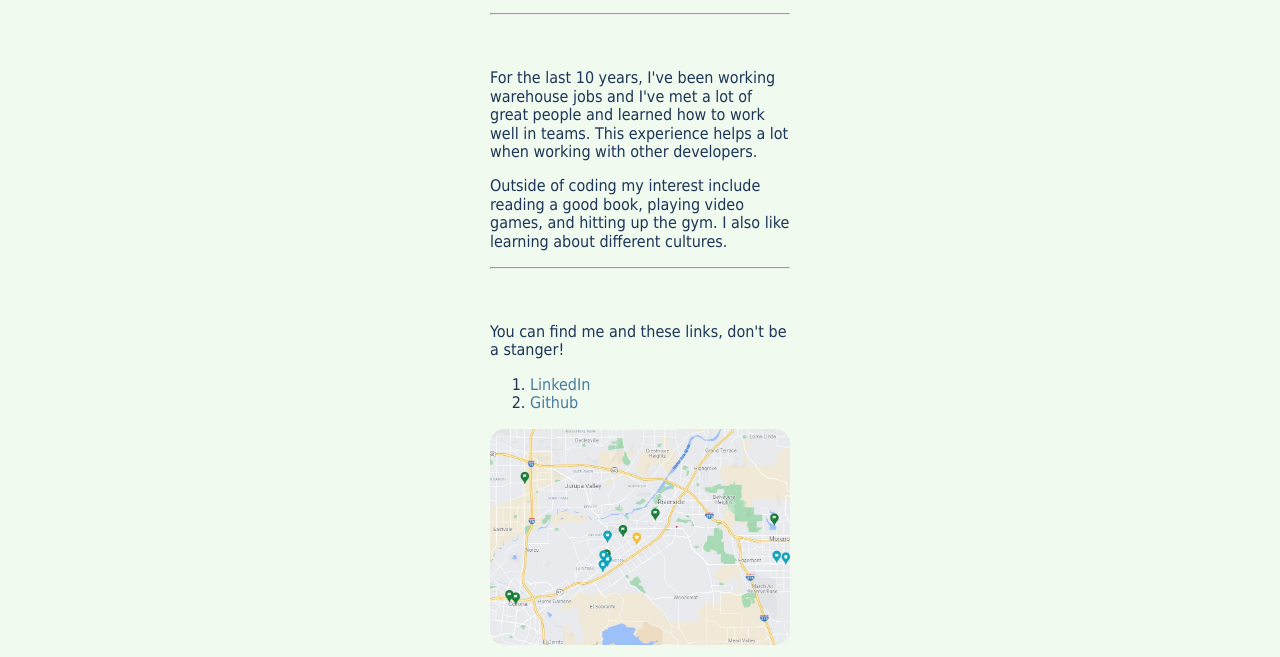
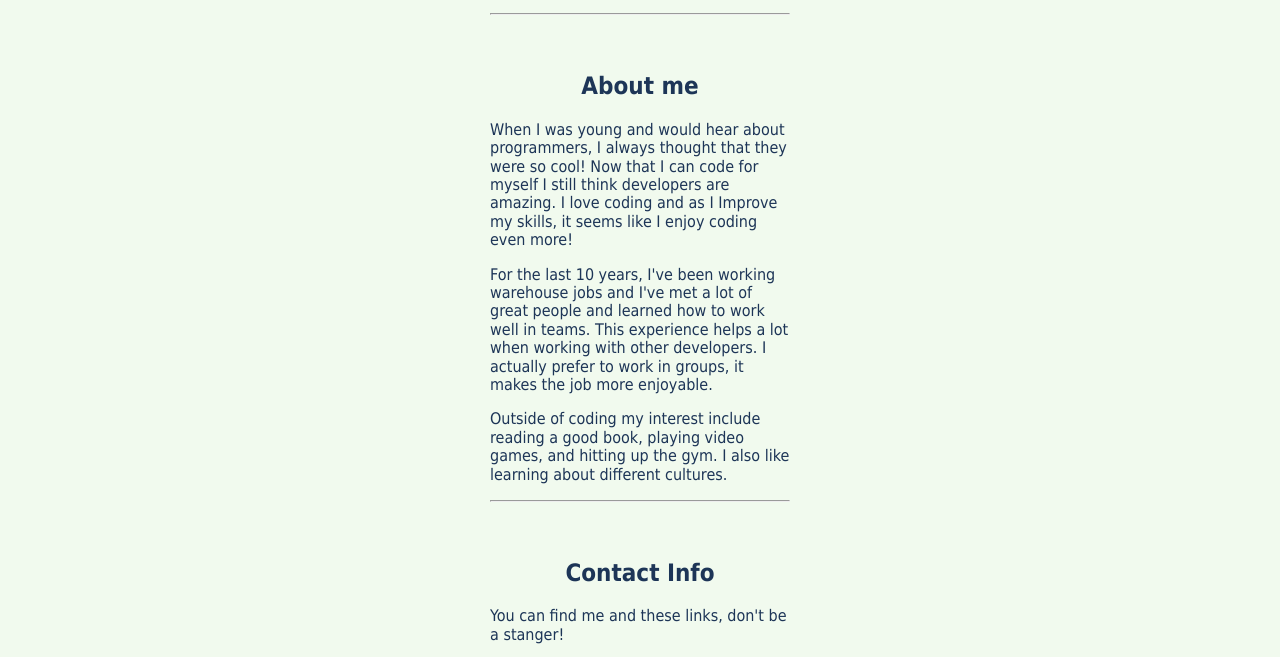
Before and after one commit to Oscar378/Online-Business-Card, a plain HTML site: page index.html in a window 1280 px wide. Shown: the part 848-1505 px from the top of the page. Drawn offline with nearby package versions, Linux system fonts and the light colour scheme; a script that the page names is missing.

Commit message:
Fixed recommended issues

```diff
--- a/index.html
+++ b/index.html
@@ -30,7 +30,12 @@
     <main>
       <!-- -->
       <article id="intro">
-        <img id="pictureOfOsacar" src="images/oscar.jpg" width="300" />
+        <img
+          id="pictureOfOsacar"
+          src="images/oscar.jpg"
+          width="300"
+          alt="Picture Of Oscar"
+        />
         <h2>Hi! I'm Oscar Thinkful</h2>
         <div>
           <h3>I'm a software developer living in Riverside, California.</h3>
@@ -50,10 +55,18 @@
       </article>
 
       <article id="about">
+        <h2>About me</h2>
+        <p>
+          When I was young and would hear about programmers, I always thought
+          that they were so cool! Now that I can code for myself I still think
+          developers are amazing. I love coding and as I Improve my skills, it seems
+          like I enjoy coding even more!
+        </p>
         <p>
           For the last 10 years, I've been working warehouse jobs and I've met a
           lot of great people and learned how to work well in teams. This
-          experience helps a lot when working with other developers.
+          experience helps a lot when working with other developers. I actually
+          prefer to work in groups, it makes the job more enjoyable.
         </p>
         <p>
           Outside of coding my interest include reading a good book, playing
@@ -64,6 +77,7 @@
       </article>
 
       <article id="contact">
+        <h2>Contact Info</h2>
         <!-- set up two links, one for linkedIn and another for github account -->
         <p>You can find me and these links, don't be a stanger!</p>
         <ol>
@@ -76,7 +90,11 @@
             <a href="https://github.com/Oscar378">Github</a>
           </li>
         </ol>
-        <img src="images/riverside.jpg" width="300" />
+        <img
+          src="images/riverside.jpg"
+          width="300"
+          alt="Google maps screenshot of Riverside California"
+        />
       </article>
     </main>
 
```
